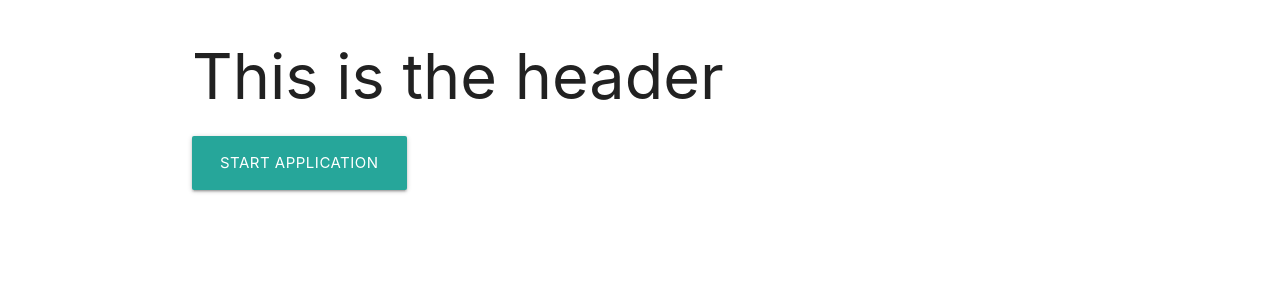
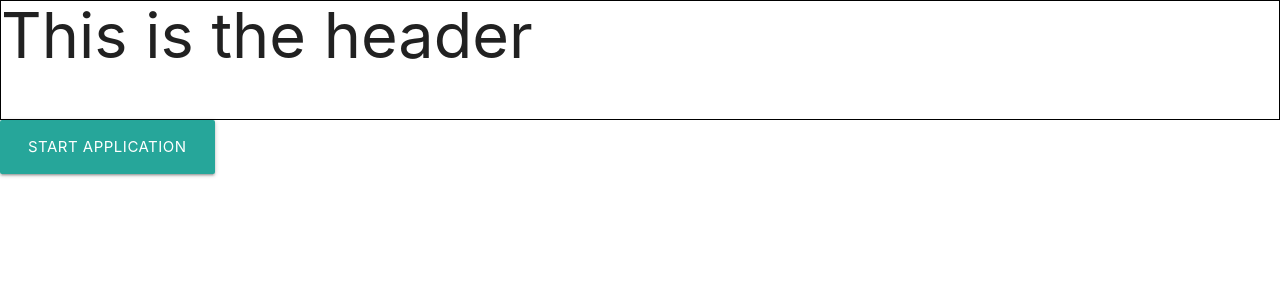
Before and after one commit to ddonjuan/candidates-interview-scheduling, a React (Create React App) app in the folder client/: page / in a window 1280 px wide. Shown: the top 300 px of the page. Built offline with nearby package versions, Linux system fonts and the light colour scheme.

Commit message:
fixed container width and height for app component

```diff
--- a/client/src/components/App.js
+++ b/client/src/components/App.js
@@ -9,9 +9,16 @@ import CandidateConfirmationPage from './candidate-confirmation-page';
 import '../stylesheets/App.css';
 
 class App extends Component {
+  constructor(props){
+    super(props);
+
+    // this.state={
+
+    // }
+  }
   render() {
     return (
-      <div className="container">
+      <div className="app">
         <Header/>
         <Route exact path="/" component={CandidateLandingPage}/>
         <Route path="/candidate-step1-info" component={CandidateStep1Info}/>
--- a/client/src/components/candidate-header.js
+++ b/client/src/components/candidate-header.js
@@ -2,6 +2,8 @@ import React from 'react';
 
 export default (props) => {
     return (
-        <h1>This is the header</h1>
+        <div className="header">
+            <h1>This is the header</h1>
+        </div>
     )
 }
--- a/client/src/stylesheets/App.css
+++ b/client/src/stylesheets/App.css
@@ -1,3 +1,13 @@
-.App {
-  text-align: center;
+
+.app{
+  width: 100vw;
+  height: 100vh;
 }
+.header{
+  border: 1px solid black;
+  width: 100%;
+  height: 15%;
+}
+.header h1{
+  margin: 0;
+}
```
